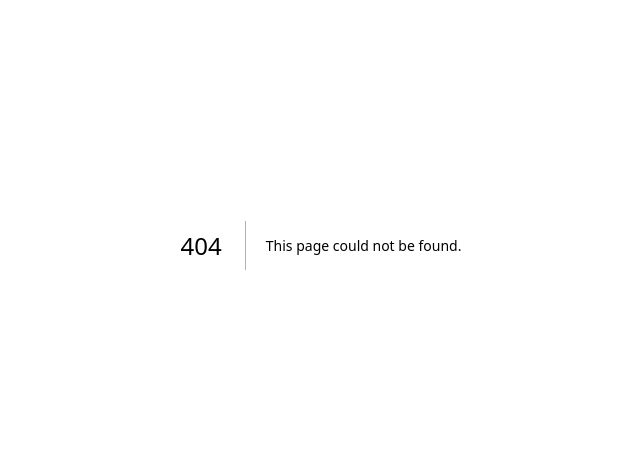
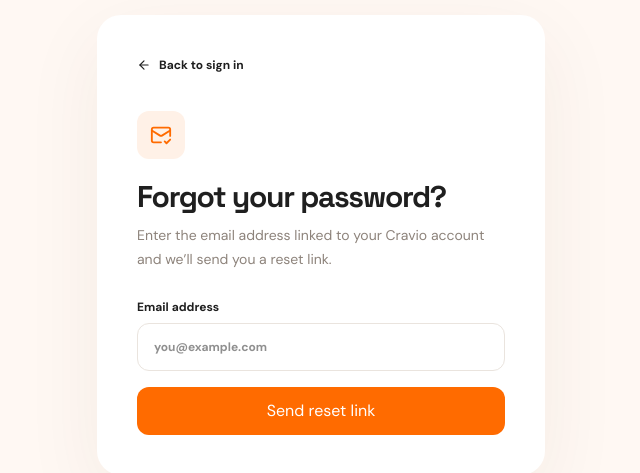
Before and after one commit to cravio-marketplace/Cravio-main-marketplace, a Next.js app: page /forgot-password in a window 1280 px wide. Before the commit this address had no page. Shown: the part 155-628 px from the top of the page, without its empty margins (319-959 px from the left). Built offline with nearby package versions, Linux system fonts and the light colour scheme.

Commit message:
Implement customer authentication: src/app/forgot-password/page.tsx

```diff
--- /dev/null
+++ b/src/app/forgot-password/page.tsx
@@ -0,0 +1,14 @@
+"use client";
+
+import Link from "next/link";
+import { useState } from "react";
+import { ArrowLeft, MailCheck } from "lucide-react";
+import { createClient } from "@/lib/supabase/client";
+
+export default function ForgotPasswordPage(){
+ const [email,setEmail]=useState("");const [busy,setBusy]=useState(false);const [sent,setSent]=useState(false);const [error,setError]=useState("");
+ async function submit(e:React.FormEvent<HTMLFormElement>){e.preventDefault();setBusy(true);setError("");try{const supabase=createClient();const {error}=await supabase.auth.resetPasswordForEmail(email.trim(),{redirectTo:`${window.location.origin}/auth/callback?next=/reset-password`});if(error)throw error;setSent(true);}catch(err){setError(err instanceof Error?err.message:"Unable to send reset email.");}finally{setBusy(false);}}
+ return <main className="grid min-h-screen place-items-center bg-[#fff8f3] px-5 py-12"><section className="w-full max-w-md rounded-3xl bg-white p-7 shadow-[0_24px_80px_#572b1110] sm:p-10"><Link href="/login" className="inline-flex items-center gap-2 text-xs font-bold text-[#827970]"><ArrowLeft size={14}/> Back to sign in</Link><span className="mt-8 grid h-12 w-12 place-items-center rounded-xl bg-[#fff1e7] text-[#ff6b00]"><MailCheck size={22}/></span><h1 className="mt-5 font-[family-name:var(--font-space-grotesk)] text-3xl font-bold tracking-[-1.3px]">Forgot your password?</h1><p className="mt-2 text-sm leading-6 text-[#8d837b]">Enter the email address linked to your Cravio account and we’ll send you a reset link.</p>
+ {sent?<div role="status" className="mt-6 rounded-xl bg-[#eaf8e7] p-4 text-sm leading-6 text-[#397b40]">If an account exists for <strong>{email}</strong>, a password reset link has been sent. Check your inbox.</div>:<form onSubmit={submit} className="mt-7 space-y-4"><label className="block text-xs font-bold">Email address<input required type="email" value={email} onChange={e=>setEmail(e.target.value)} placeholder="you@example.com" className="mt-2 h-12 w-full rounded-xl border border-[#eae4de] px-4 text-sm font-normal outline-none focus:border-[#ff6b00]"/></label>{error&&<p role="alert" className="text-xs text-red-600">{error}</p>}<button disabled={busy} className="h-12 w-full rounded-xl bg-[#ff6b00] text-sm font-bold text-white hover:bg-[#e85f00] disabled:opacity-60">{busy?"Sending link...":"Send reset link"}</button></form>}
+ </section></main>;
+}
```
